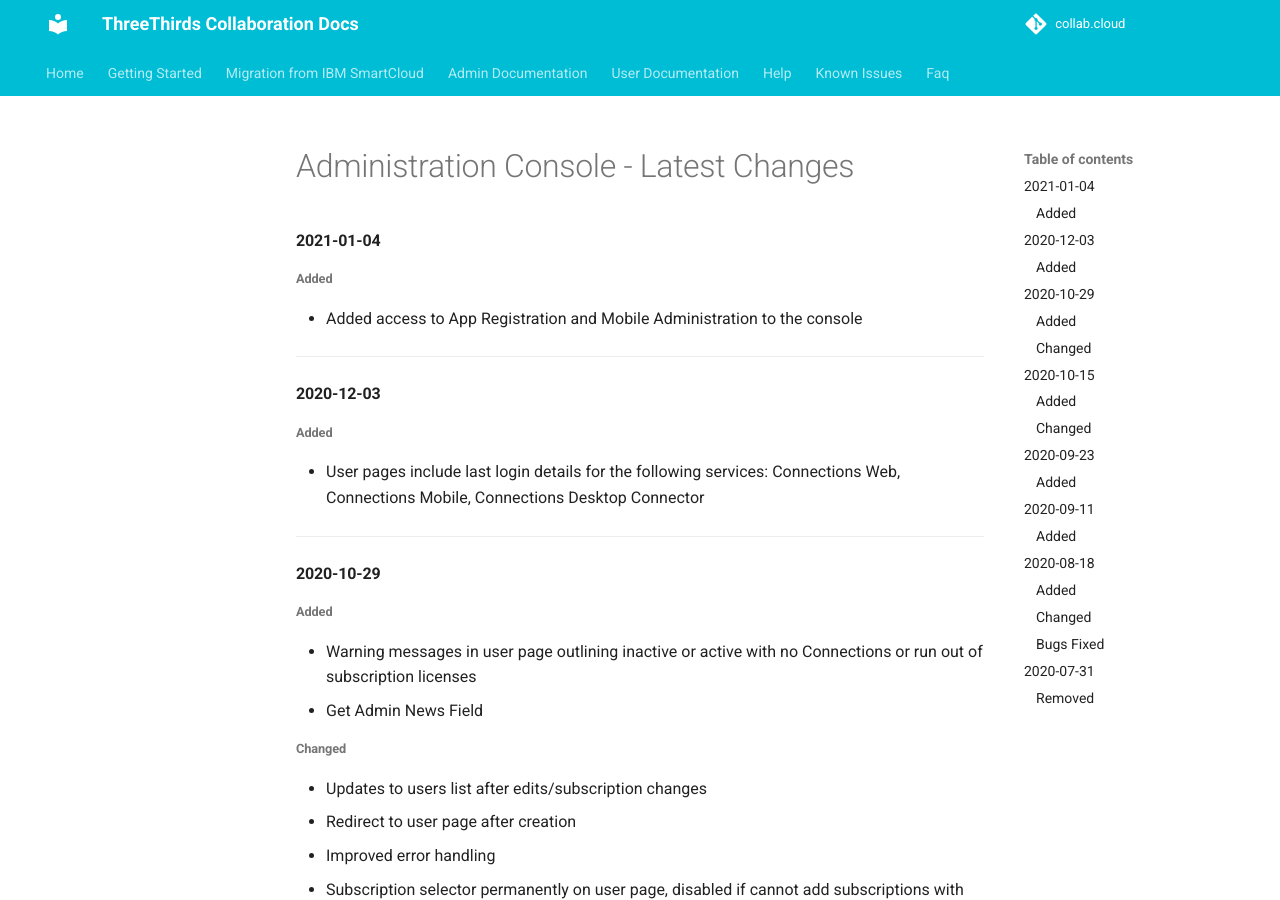
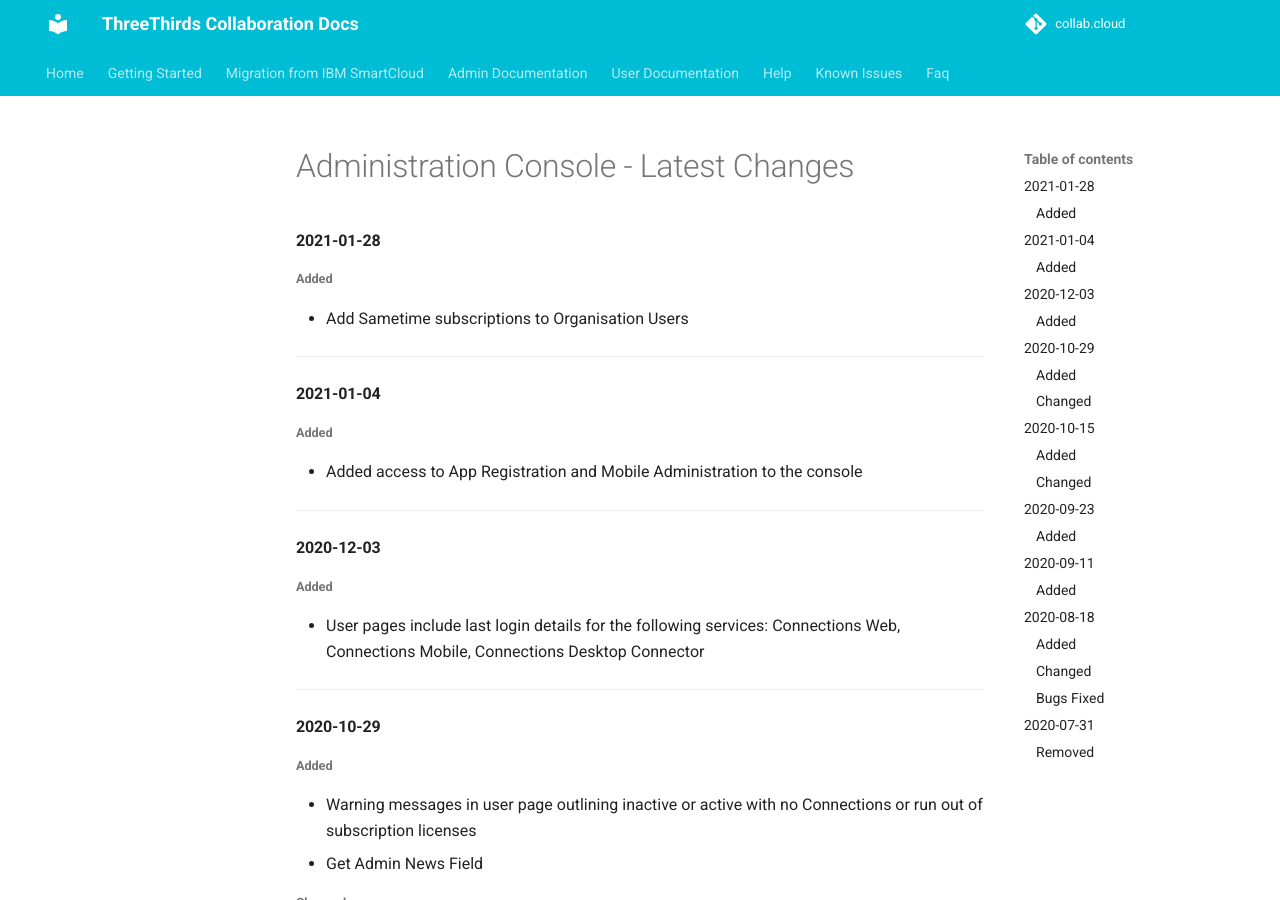
Before and after one commit to collabdotcloud/docs.collab.cloud, an MkDocs documentation site: the page built from docs/admin/admin-latest-changes.md, in a window 1280 px wide and 900 px high. Built offline with MkDocs 1.6.1 and Material for MkDocs 9.7.7, drawn with Linux system fonts in a browser that asks for light colours.

Commit message:
admin sametime

```diff
--- a/docs/admin/admin-latest-changes.md
+++ b/docs/admin/admin-latest-changes.md
@@ -1,4 +1,12 @@
 # Administration Console - Latest Changes
+
+#### 2021-01-28
+
+###### Added
+
+- Add Sametime subscriptions to Organisation Users
+
+---
 
 #### 2021-01-04
 
```
